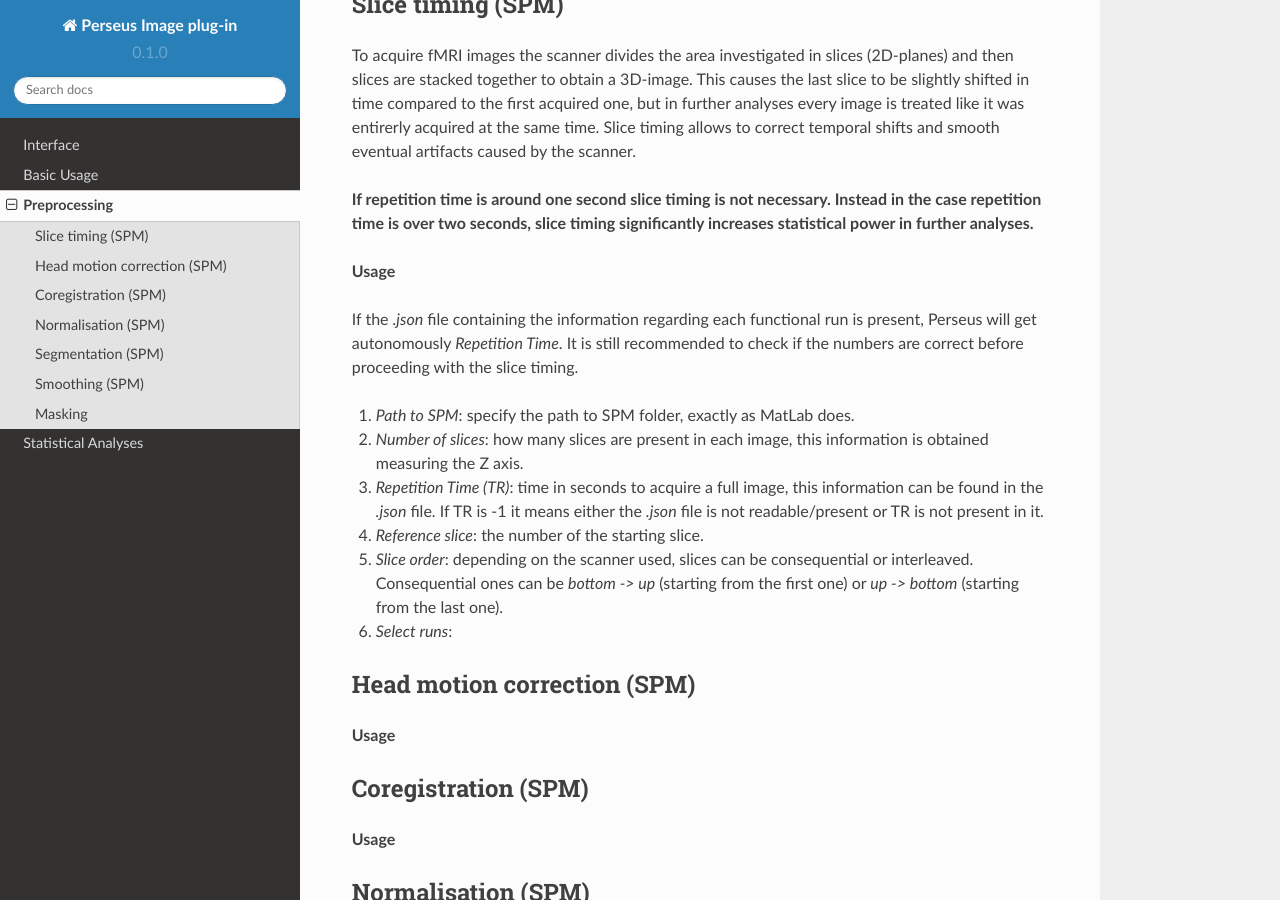
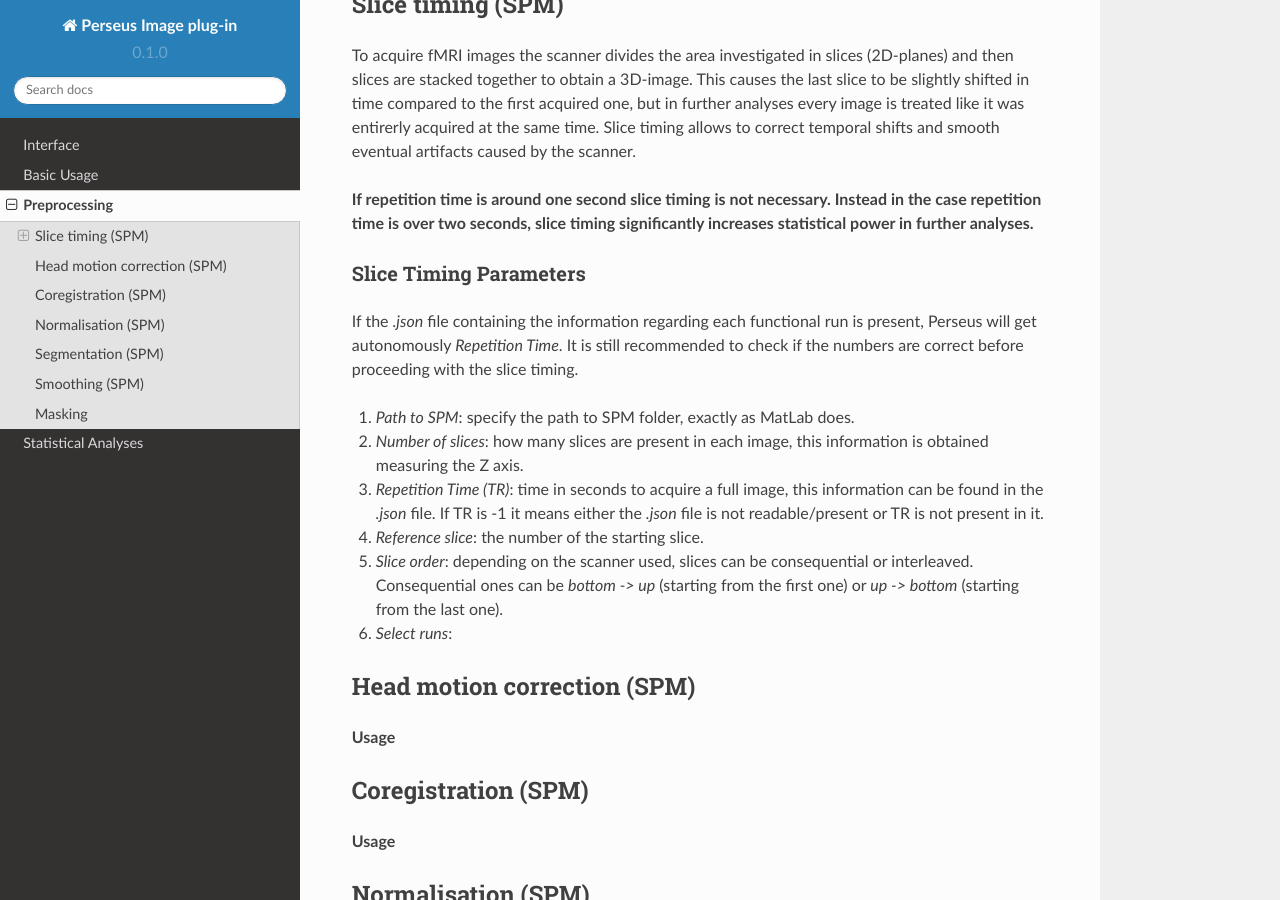
Before and after one commit to CarloDeNart/Perseus-Image-plug-in, a Sphinx documentation site: the page built from docs/source/Preprocessing.rst, in a window 1280 px wide and 900 px high, scrolled down 340 px. Built offline with Sphinx 7.4.7 and the Read the Docs theme 2.0.0, drawn with Linux system fonts in a browser that asks for light colours.

Commit message:
Update Preprocessing.rst

```diff
--- a/docs/source/Preprocessing.rst
+++ b/docs/source/Preprocessing.rst
@@ -13,7 +13,8 @@ To acquire fMRI images the scanner divides the area investigated in slices (2D-p
 
 **If repetition time is around one second slice timing is not necessary. Instead in the case repetition time is over two seconds, slice timing significantly increases statistical power in further analyses.**
 
-**Usage**
+Slice Timing Parameters
+------------------------
 
 If the *.json* file containing the information regarding each functional run is present, Perseus will get autonomously *Repetition Time*. It is still recommended to check if the numbers are correct before proceeding with the slice timing.
 
```
